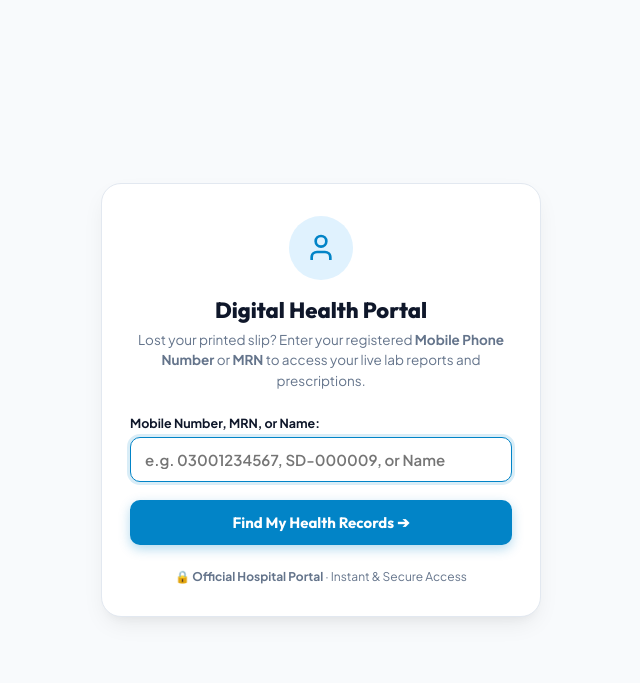
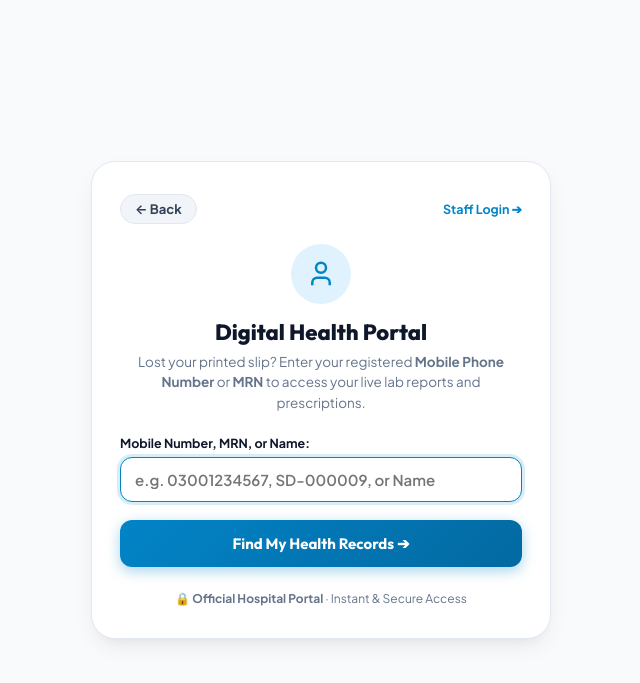
Before and after one commit to Hazrat-Ali822/PharmaDost, a Django app: template templates/patients/portal_lookup.html in a window 1280 px wide. Shown: the top 683 px of the page, without its empty margins (319-959 px from the left). Run offline with Django 4.2, Linux system fonts and the light colour scheme; the template is opened without the code that fills it, so the values that code supplies are empty.

Commit message:
feat(portal): add prominent top error banner and clean Back navigation to portal

```diff
--- a/templates/patients/portal_lookup.html
+++ b/templates/patients/portal_lookup.html
@@ -34,25 +34,54 @@
 
     .lookup-card {
       background: var(--card-bg);
-      border-radius: 20px;
+      border-radius: 24px;
       border: 1px solid var(--border);
       box-shadow: var(--shadow);
-      max-width: 440px;
+      max-width: 460px;
       width: 100%;
       padding: 32px 28px;
       text-align: center;
+      position: relative;
+    }
+
+    .card-top-nav {
+      display: flex;
+      justify-content: space-between;
+      align-items: center;
+      margin-bottom: 20px;
+    }
+
+    .btn-back-link {
+      display: inline-flex;
+      align-items: center;
+      gap: 6px;
+      padding: 6px 14px;
+      border-radius: 20px;
+      background: #f1f5f9;
+      color: #334155;
+      text-decoration: none;
+      font-size: 13px;
+      font-weight: 700;
+      transition: all 0.2s ease;
+      border: 1px solid #e2e8f0;
+    }
+
+    .btn-back-link:hover {
+      background: #e2e8f0;
+      color: #0f172a;
+      transform: translateX(-2px);
     }
 
     .icon-circle {
-      width: 64px;
-      height: 64px;
+      width: 60px;
+      height: 60px;
       border-radius: 50%;
       background: #e0f2fe;
       color: var(--primary);
       display: inline-flex;
       align-items: center;
       justify-content: center;
-      margin-bottom: 16px;
+      margin-bottom: 14px;
     }
 
     h2 {
@@ -65,7 +94,7 @@
     p.subtitle {
       font-size: 13.5px;
       color: var(--text-muted);
-      margin-bottom: 24px;
+      margin-bottom: 22px;
       line-height: 1.5;
     }
 
@@ -85,7 +114,7 @@
     input[type="text"] {
       width: 100%;
       padding: 12px 14px;
-      border-radius: 10px;
+      border-radius: 12px;
       border: 1.5px solid var(--border);
       font-size: 15px;
       font-weight: 600;
@@ -103,32 +132,43 @@
 
     .btn-submit {
       width: 100%;
-      background: var(--primary);
+      background: linear-gradient(135deg, #0284c7, #0369a1);
       color: #ffffff;
       border: none;
-      border-radius: 10px;
-      padding: 13px;
+      border-radius: 12px;
+      padding: 14px;
       font-size: 15px;
       font-weight: 700;
       cursor: pointer;
-      box-shadow: 0 4px 12px rgba(2, 132, 199, 0.3);
+      box-shadow: 0 4px 14px rgba(2, 132, 199, 0.35);
       transition: all 0.2s;
     }
 
     .btn-submit:hover {
-      background: var(--primary-dark);
-      transform: translateY(-1px);
+      transform: translateY(-1.5px);
+      box-shadow: 0 6px 20px rgba(2, 132, 199, 0.45);
     }
 
-    .error-msg {
-      background: #fee2e2;
-      color: #dc2626;
-      font-size: 12.5px;
-      padding: 10px 12px;
-      border-radius: 8px;
-      margin-bottom: 16px;
+    .error-banner-top {
+      background: #fef2f2;
+      border: 1.5px solid #fecaca;
+      color: #b91c1c;
+      font-size: 13px;
+      padding: 12px 16px;
+      border-radius: 12px;
+      margin-bottom: 20px;
       text-align: left;
       font-weight: 600;
+      display: flex;
+      align-items: flex-start;
+      gap: 10px;
+      box-shadow: 0 2px 8px rgba(239, 68, 68, 0.08);
+      animation: slideDown 0.3s ease;
+    }
+
+    @keyframes slideDown {
+      from { opacity: 0; transform: translateY(-8px); }
+      to { opacity: 1; transform: translateY(0); }
     }
 
     .footer-note {
@@ -141,16 +181,31 @@
 <body>
 
   <div class="lookup-card">
+    <div class="card-top-nav">
+      <a href="javascript:history.back()" class="btn-back-link" title="Go back to previous page">
+        ← Back
+      </a>
+      <a href="{% url 'login' %}" style="font-size:12.5px; font-weight:700; color:var(--primary); text-decoration:none;">
+        Staff Login ➔
+      </a>
+    </div>
+
+    {% if error %}
+      <div class="error-banner-top">
+        <span style="font-size:18px; line-height:1;">⚠️</span>
+        <div style="flex:1;">
+          <div style="font-weight:800; margin-bottom:2px;">Attention Required</div>
+          <div>{{ error }}</div>
+        </div>
+      </div>
+    {% endif %}
+
     <div class="icon-circle">
-      <svg viewBox="0 0 24 24" width="32" height="32" fill="none" stroke="currentColor" stroke-width="2"><path d="M19 21v-2a4 4 0 0 0-4-4H9a4 4 0 0 0-4 4v2"/><circle cx="12" cy="7" r="4"/></svg>
+      <svg viewBox="0 0 24 24" width="30" height="30" fill="none" stroke="currentColor" stroke-width="2"><path d="M19 21v-2a4 4 0 0 0-4-4H9a4 4 0 0 0-4 4v2"/><circle cx="12" cy="7" r="4"/></svg>
     </div>
 
     <h2>Digital Health Portal</h2>
     <p class="subtitle">Lost your printed slip? Enter your registered <b>Mobile Phone Number</b> or <b>MRN</b> to access your live lab reports and prescriptions.</p>
-
-    {% if error %}
-      <div class="error-msg">⚠️ {{ error }}</div>
-    {% endif %}
 
     <form method="get">
       {# Which hospital's register. Only asked when the address cannot say —      #}
```
Also changed, not shown: templates/patients/portal_hub.html (+8 -0 lines).
